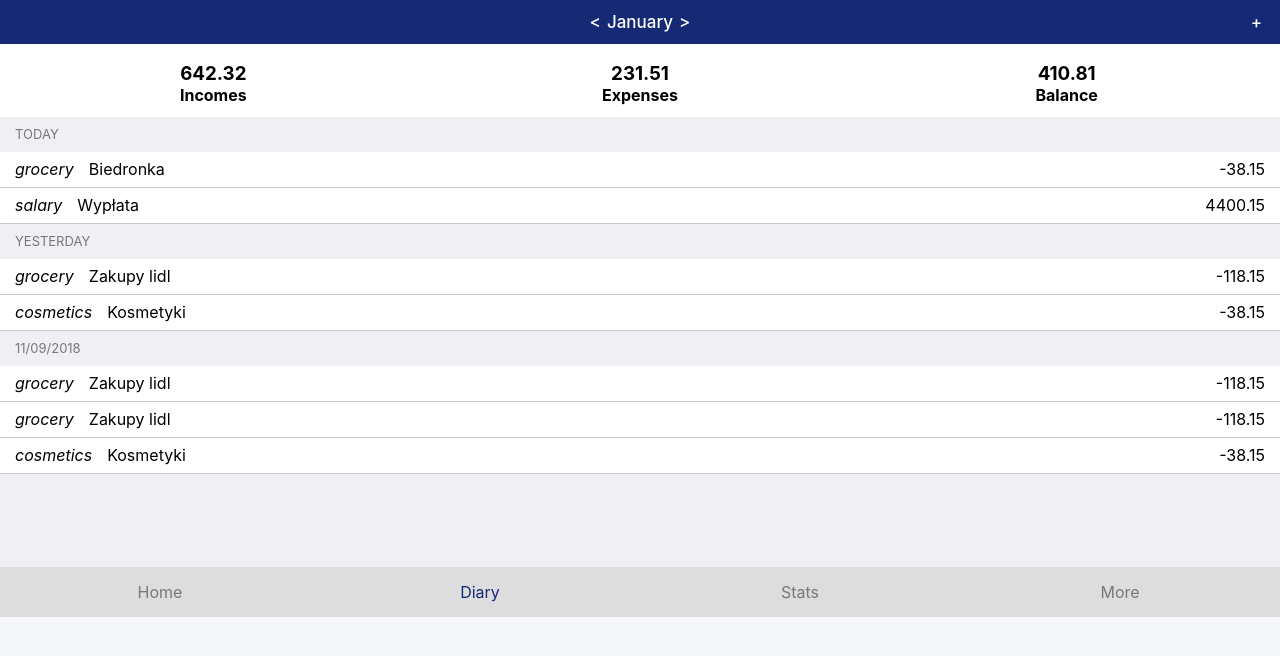
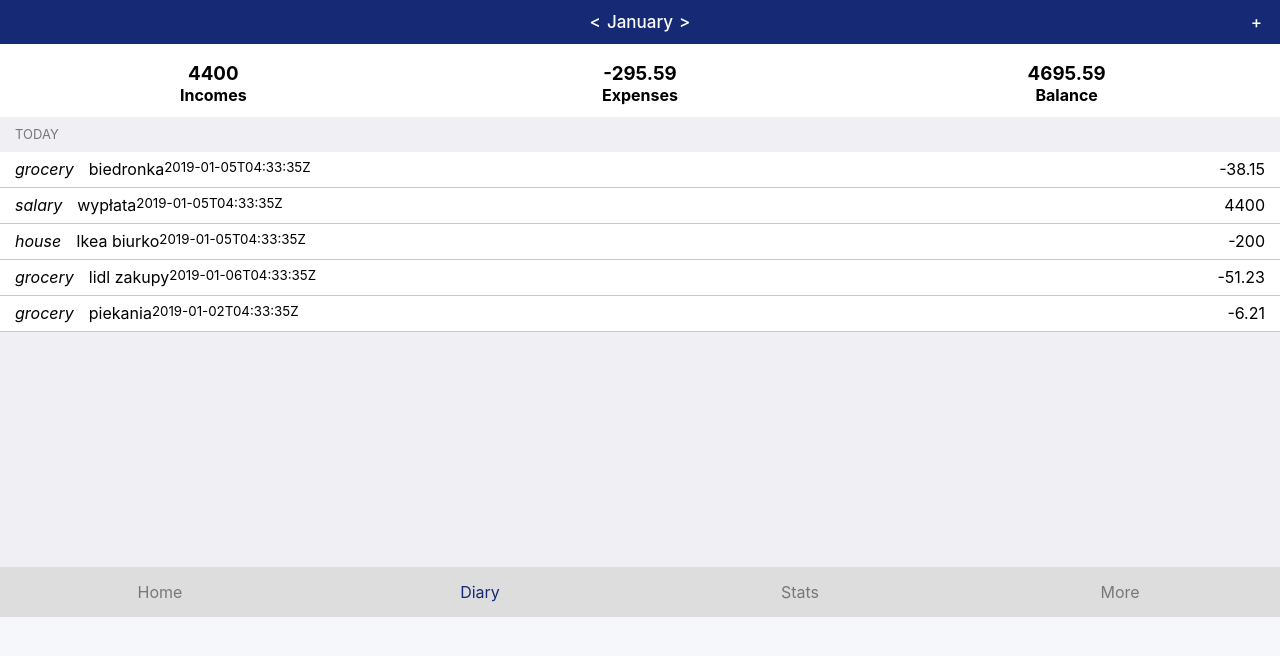
Before and after one commit to damianwojcik/MyBudgetPal, a React (Create React App) app: page / in a window 1280 px wide. Shown: the top 656 px of the page. Built offline with nearby package versions, Linux system fonts and the light colour scheme.

Commit message:
added example diary data to state, calculate status dynamically

```diff
--- a/src/App.js
+++ b/src/App.js
@@ -8,15 +8,71 @@ import Diary from './Components/Diary';
 class App extends Component {
   state = {
     month: 'January',
-    incomes: 642.32,
-    expenses: 231.51,
+    status: {
+      incomes: 0,
+      expenses: 0,
+    },
+    data: [
+      {
+          id: 1,
+          created: "2019-01-05T04:33:35Z",
+          type: 'grocery',
+          title: 'biedronka',
+          price: -38.15
+      },
+      {
+          id: 2,
+          created: "2019-01-05T04:33:35Z",
+          type: 'salary',
+          title: 'wypłata',
+          price: 4400
+      },
+      {
+          id: 3,
+          created: "2019-01-05T04:33:35Z",
+          type: 'house',
+          title: 'Ikea biurko',
+          price: -200
+      },
+      {
+          id: 4,
+          created: "2019-01-06T04:33:35Z",
+          type: 'grocery',
+          title: 'lidl zakupy',
+          price: -51.23
+      },
+      {
+          id: 5,
+          created: "2019-01-02T04:33:35Z",
+          type: 'grocery',
+          title: 'piekania',
+          price: -6.21
+      }
+    ],
+  }
+  componentDidMount() {
+    this.calculateStatus();
+  }
+  calculateStatus() {
+    const data = [...this.state.data];
+    const status = {...this.state.status};
+
+    let costs = data.filter((item) => item.price < 0);
+    costs.forEach(item => {
+      status.expenses += item.price;
+    })
+    let profits = data.filter((item) => item.price > 0);
+    profits.forEach(item => {
+      status.incomes += item.price;
+    })
+    this.setState({ status })
   }
   render() {
     return (
       <div className="App">
         <Header month={this.state.month} />
-        <Status {...this.state} />
-        <Diary />
+        <Status status={this.state.status} />
+        <Diary data={this.state.data} />
         <BottomBar />
       </div>
     );
--- a/src/Components/Diary.js
+++ b/src/Components/Diary.js
@@ -7,52 +7,18 @@ const Diary = (props) => {
         <div className="diary">
             <div className="diary__wrap">
                 <h5 className="diary__heading">Today</h5>
-                <ul className="diary__list">
-                    <Entry
-                        icon="grocery"
-                        title="Biedronka"
-                        price="-38.15"
-                    />
-                    <Entry
-                        icon="salary"
-                        title="Wypłata"
-                        price="4400.15"
-                    />
-                </ul>
-            </div>
-            <div className="diary__wrap">
-                <h5 className="diary__heading">Yesterday</h5>
-                <ul className="diary__list">
-                    <Entry
-                        icon="grocery"
-                        title="Zakupy lidl"
-                        price="-118.15"
-                    />
-                    <Entry
-                        icon="cosmetics"
-                        title="Kosmetyki"
-                        price="-38.15"
-                    />
-                </ul>
-            </div>
-            <div className="diary__wrap">
-                <h5 className="diary__heading">11/09/2018</h5>
-                <ul className="diary__list">
-                    <Entry
-                        icon="grocery"
-                        title="Zakupy lidl"
-                        price="-118.15"
-                    />
-                    <Entry
-                        icon="grocery"
-                        title="Zakupy lidl"
-                        price="-118.15"
-                    />
-                    <Entry
-                        icon="cosmetics"
-                        title="Kosmetyki"
-                        price="-38.15"
-                    />
+                    <ul className="diary__list">
+                        {props.data.map((entry) => {
+                            return (
+                                <Entry
+                                    key={entry.id}
+                                    created={entry.created}
+                                    icon={entry.type}
+                                    title={entry.title}
+                                    price={entry.price}
+                                />
+                            )
+                        })}
                 </ul>
             </div>
         </div>
--- a/src/Components/Entry.js
+++ b/src/Components/Entry.js
@@ -1,12 +1,18 @@
 import React from 'react';
 import './Entry.scss';
+
+const clickHandler = () => {
+    alert('TODO')
+}
 
 const Entry = (props) => {
     return (
         <li className="entry">
             <i className="entry__icon">{props.icon}</i>
             <span className="entry__title">{props.title}</span>
+            <small>{props.created}</small>
             <span className="entry__price">{props.price}</span>
+            <button className="entry__deleteBtn" onClick={() => clickHandler()}>&times;</button>
         </li>
     )
 }
--- a/src/Components/Entry.scss
+++ b/src/Components/Entry.scss
@@ -11,4 +11,16 @@
     &__price {
         margin-left: auto;
     }
+    &__deleteBtn {
+        display: none;
+        background-color: red;
+        padding: 0 5px;
+        margin-left: 10px;
+        color: #fff;
+    }
+    &:hover {
+        .entry__deleteBtn {
+            display: block;
+        }
+    }
 }
--- a/src/Components/Status.js
+++ b/src/Components/Status.js
@@ -5,15 +5,15 @@ const Status = (props) => {
     return (
         <div className="status">
             <div className="status__col">
-                <h3>{props.incomes}</h3>
+                <h3>{props.status.incomes}</h3>
                 <h4>Incomes</h4>
             </div>
             <div className="status__col">
-                <h3>{props.expenses}</h3>
+                <h3>{props.status.expenses}</h3>
                 <h4>Expenses</h4>
             </div>
             <div className="status__col status__col--colored">
-                <h3>{(props.incomes - props.expenses).toFixed(2)}</h3>
+                <h3>{(props.status.incomes - props.status.expenses).toFixed(2)}</h3>
                 <h4>Balance</h4>
             </div>
         </div>
```
Also changed, not shown: 1 other file (tests, documents, lock files or other folders).
